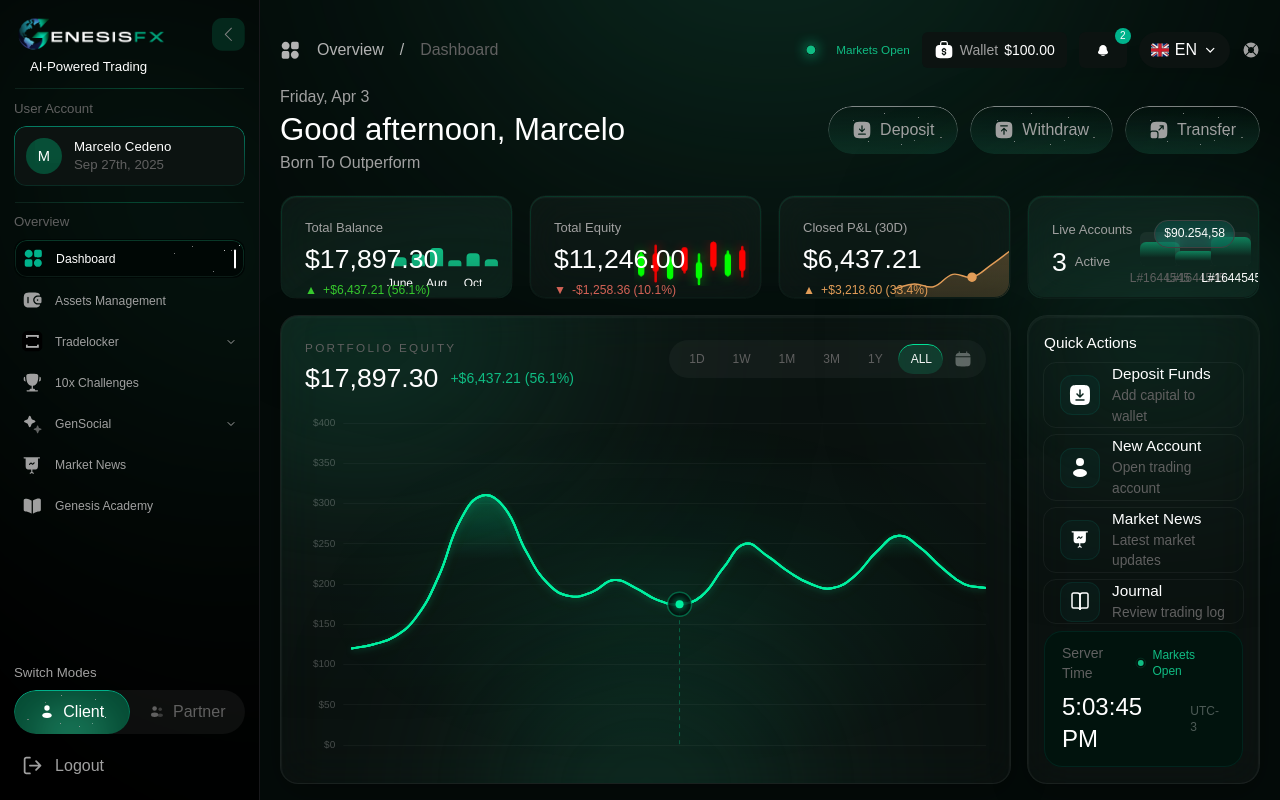
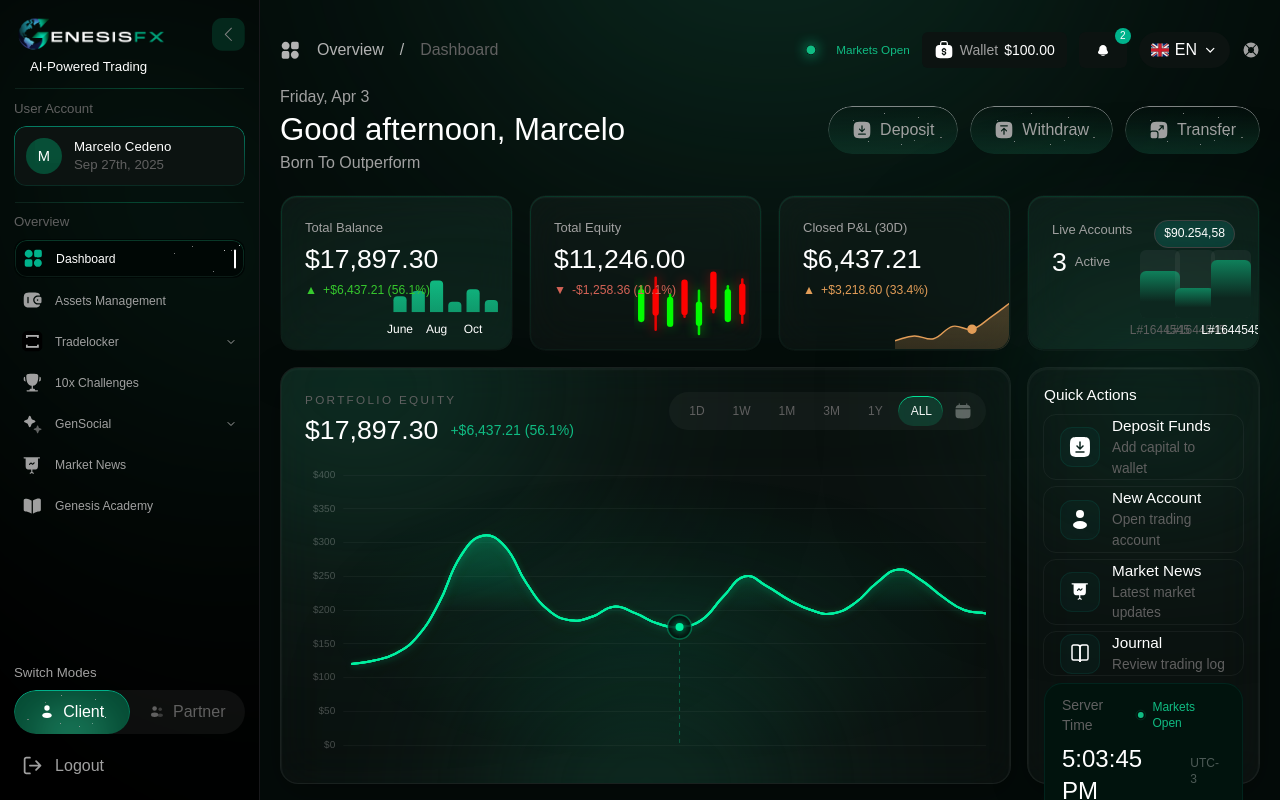
Before and after one commit to Mdx2025/GenesisFxDashboardMDX, a React (Vite) app: page /home in a window 1280 px wide. Built offline with nearby package versions, Linux system fonts and the light colour scheme; a web font is replaced by a local one.

Commit message:
style(home): add pb-13 to summary cards

```diff
--- a/src/components/dashboard/SummaryCard.tsx
+++ b/src/components/dashboard/SummaryCard.tsx
@@ -29,7 +29,7 @@ export function SummaryCard({ title, value, changeText, changeColor = 'green', v
   const arrow = changeColor === 'red' ? '▼' : '▲'
 
   return (
-    <GlassCard variant="light" divider="white" rounded="16px" className="overflow-hidden h-full isolate [-webkit-mask-image:-webkit-radial-gradient(white,black)]">
+    <GlassCard variant="light" divider="white" rounded="16px" className="overflow-hidden h-full pb-13 isolate [-webkit-mask-image:-webkit-radial-gradient(white,black)]">
       <div
         className="absolute w-[493px] h-72 -left-[72px] top-[105px] rounded-full pointer-events-none [filter:url(#blur-157)] will-change-transform"
         style={{ background: glowColor }}
```
Also changed, not shown: 5 other files (tests, documents, lock files or other folders).
